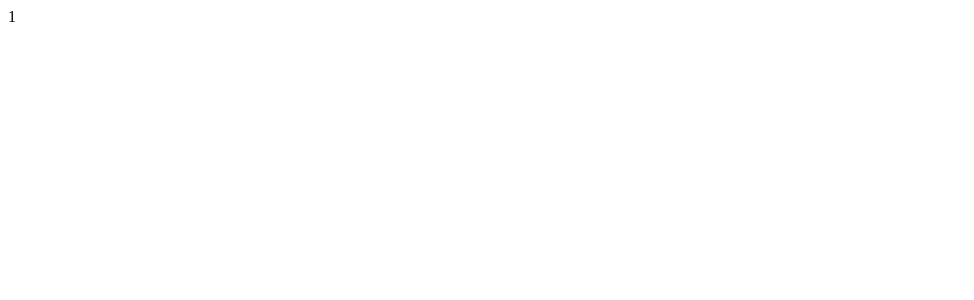
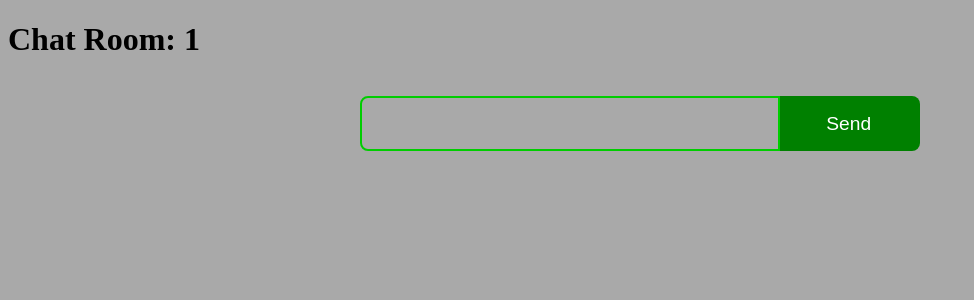
Before and after one commit to mrus1/project2, a Flask app: a page that uses templates/channel.html in a window 1280 px wide. Before the commit the part shown is almost empty. Shown: the top 300 px of the page, without its empty margins (0-974 px from the left). Run offline with Flask 2, Linux system fonts and the light colour scheme; some libraries are stand-ins or nearby versions.

Commit message:
add channel.js, channel.scss test connection and add basic styles to textarea

```diff
--- /dev/null
+++ b/static/channel.css
@@ -0,0 +1,52 @@
+body {
+  background-color: darkgrey;
+}
+
+.chatbox-area {
+  margin: 0 auto;
+  position: relative;
+  bottom: 0;
+  height: auto;
+  width: 100%;
+}
+
+#chatform {
+  display: flex;
+  justify-content: center;
+  width: 80%;
+  max-width: 35em;
+  margin: 0 auto;
+  padding-top: 1em;
+  font-size: 1em;
+}
+
+textarea[name=chatbox] {
+  resize: none;
+  border: 2px solid green;
+  border-right: 0;
+  background-color: transparent;
+  width: 70%;
+  color: #fff;
+  height: 1.8em;
+  margin: 0;
+  padding: 0.75em;
+  border-radius: 8px 0 0 8px;
+  font-size: 1.2em;
+}
+textarea[name=chatbox]:focus {
+  outline: none;
+  border: 2px solid #00cd00;
+}
+
+input[type=submit] {
+  width: 25%;
+  margin: 0;
+  background-color: green;
+  color: #fff;
+  border: 2px solid green;
+  border-left: 0;
+  border-radius: 0 8px 8px 0;
+  font-size: 1.2em;
+}
+
+/*# sourceMappingURL=channel.css.map */
--- /dev/null
+++ b/static/js/channel.js
@@ -0,0 +1,7 @@
+document.addEventListener("DOMContentLoaded", () => {
+
+  // Variables
+  const display_name = localStorage.getItem('display_name')
+
+  document.querySelector('#display_name').innerHTML = display_name;
+});
--- /dev/null
+++ b/static/scss/channel.scss
@@ -0,0 +1,50 @@
+body {
+  background-color: darkgrey;
+}
+
+.chatbox-area {
+  margin: 0 auto;
+  position: relative;
+  bottom: 0;
+  height: auto;
+  width: 100%;
+}
+
+#chatform {
+  display: flex;
+  justify-content: center;
+  width: 80%;
+  max-width: 35em;
+  margin: 0 auto;
+  padding-top: 1em;
+  font-size: 1em;
+}
+
+textarea[name="chatbox"] {
+  resize: none;
+  border: 2px solid green;
+  border-right: 0;
+  background-color: transparent;
+  width: 70%;
+  color: #fff;
+  height: 1.8em;
+  margin: 0;
+  padding: 0.75em;
+  border-radius: 8px 0 0 8px;
+  font-size: 1.2em;
+  &:focus {
+    outline: none;
+    border: 2px solid lighten(green, 15%);
+  }
+}
+
+input[type="submit"] {
+  width: 25%;
+  margin: 0;
+  background-color: green;
+  color: #fff;
+  border: 2px solid green;
+  border-left: 0;
+  border-radius: 0 8px 8px 0;
+  font-size: 1.2em;
+}
--- a/templates/channel.html
+++ b/templates/channel.html
@@ -1,4 +1,12 @@
 {% extends "layout.html" %}
+
+{% block javascript %}
+  <script src="{{ url_for('static', filename='js/channel.js') }}"></script>
+{% endblock %}
+
+{% block css %}
+  <link rel="stylesheet" href="../static/channel.css">
+{% endblock %}
 
 {% block title %}
   Channel
@@ -6,6 +14,19 @@
 
 {% block body %}
 
-  <label for="conversation">{{ channel_name }}</label>
+  <h1>Chat Room: {{ channel_name }}</h1>
+
+  <div class="response-display">
+    <label id="display_name"></label>
+    <p></p>
+  </div>
+
+  <div class="chatbox-area">
+    <form id="chatform">
+        <textarea autofocus name="chatbox" rows="1" cols="50"></textarea>
+        <input class="submit-text" type="submit" value="Send">
+    </form>
+  </div>
+
 
 {% endblock %}
--- a/templates/index.html
+++ b/templates/index.html
@@ -3,6 +3,7 @@
 {% block javascript %}
   <script src="{{ url_for('static', filename='js/index.js') }}"></script>
 {% endblock %}
+
 {% block css %}
   <link rel="stylesheet" href="../static/index.css">
 {% endblock %}
```
Also changed, not shown: 1 other file.
